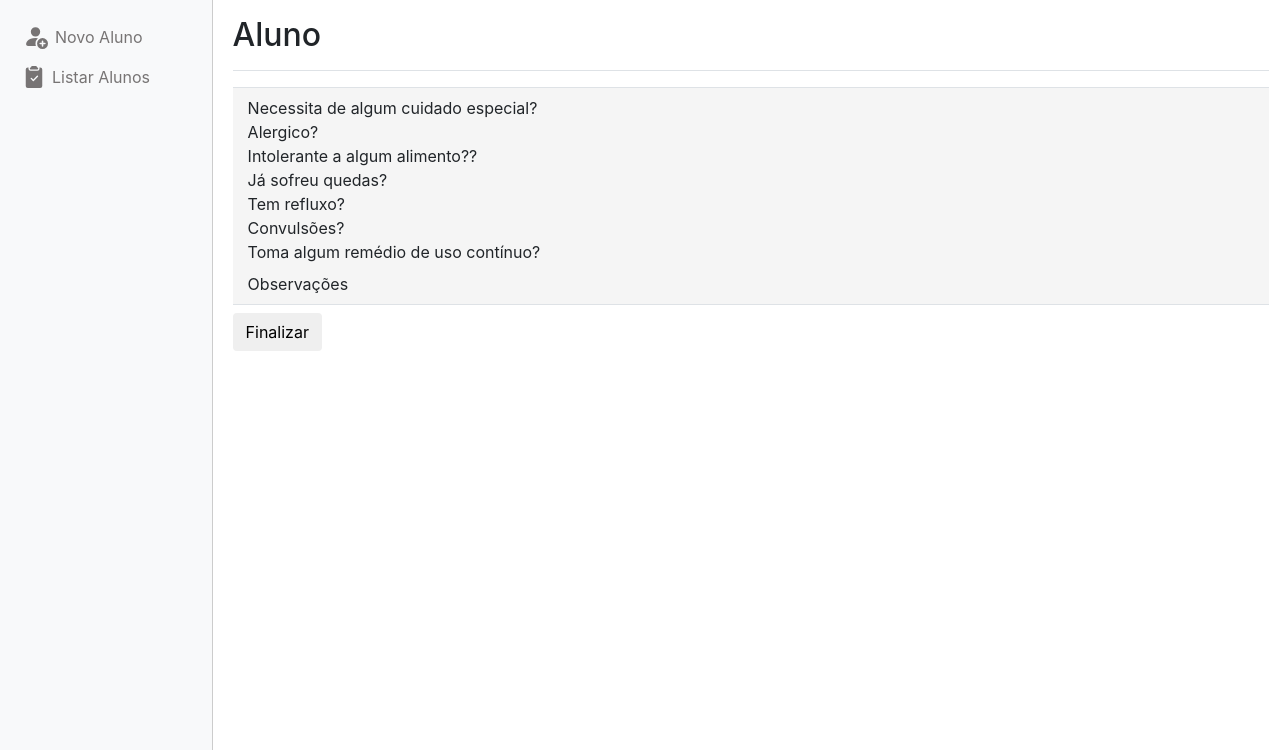
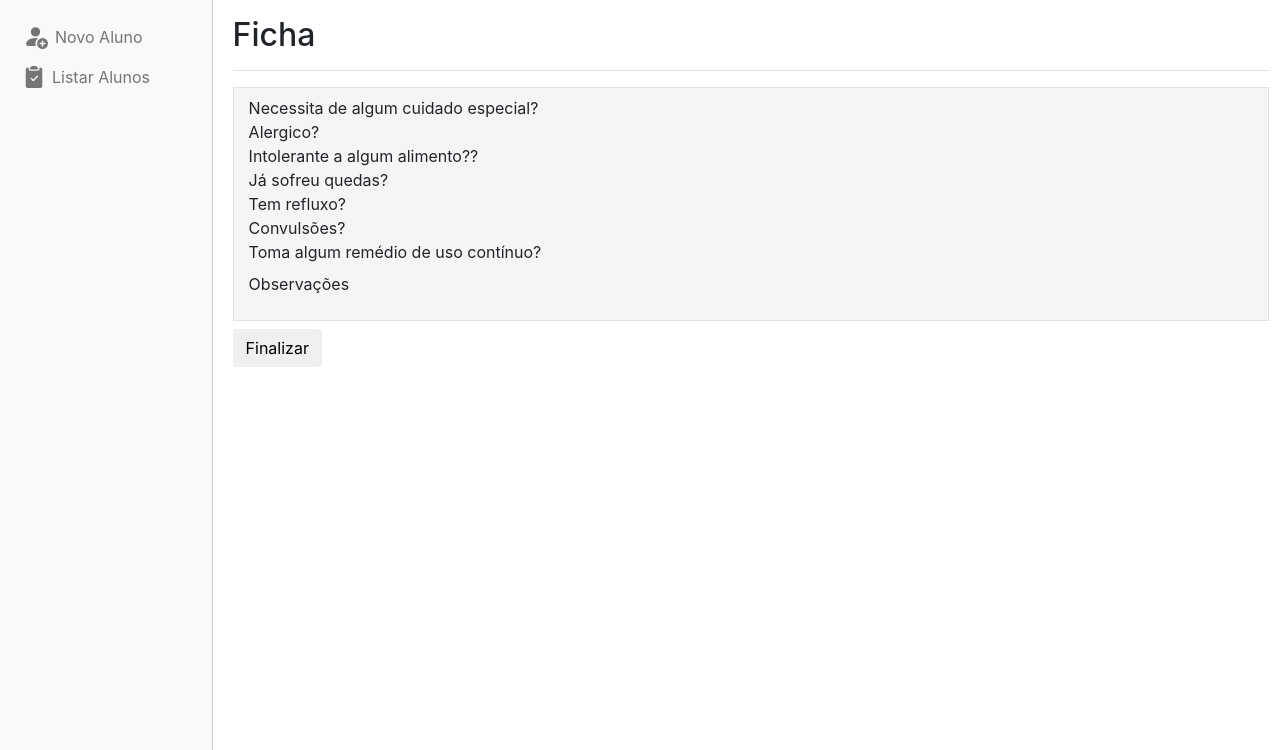
Before and after one commit to siconeli/Dinossauros, a Django app: template apps/ficha/templates/ficha/ficha_wizard_create.html in a window 1280 px wide. Shown: the part 50-800 px from the top of the page. Run offline with Django 5.2, Linux system fonts and the light colour scheme; the template is opened without the code that fills it: values that come from a table or form of the project are taken from there, others are empty; some libraries are stand-ins or nearby versions.

Commit message:
update layout

```diff
--- a/apps/aluno/templates/aluno/aluno_wizard_create.html
+++ b/apps/aluno/templates/aluno/aluno_wizard_create.html
@@ -15,7 +15,7 @@
         <form  method="post" novalidate> <!--Colocar o novalidate para a mensagem de erro aparecer em baixo do input no template-->
             {% csrf_token %}
             {{ wizard.management_form }}
-            <div class="container-fluid py-2 border-top border-bottom mb-2" style="background-color: whitesmoke;">
+            <div class="container-fluid py-2 border mb-2" style="background-color: whitesmoke;">
                 <div class="row mb-3">
                     <div class="col-8">
                         <label for="{{ wizard.form.nome.pk_for_label }}">Nome</label>
--- a/apps/contrato/templates/contrato/contrato_wizard_create.html
+++ b/apps/contrato/templates/contrato/contrato_wizard_create.html
@@ -15,7 +15,7 @@
         <form method="post" novalidate> <!--Colocar o novalidate para a mensagem de erro aparecer em baixo do input no template-->
             {% csrf_token %}
             {{ wizard.management_form }}
-            <div class="container-fluid py-2 border-top border-bottom mb-2" style="background-color: whitesmoke    ;">
+            <div class="container-fluid py-2 border mb-2" style="background-color: whitesmoke    ;">
                 <div class="row mb-3">
                     <div class="col">
                         <label for="{{ wizard.form.valor.id_for_label }}">Valor</label>
--- a/apps/core/templates/core/inicio.html
+++ b/apps/core/templates/core/inicio.html
@@ -46,22 +46,6 @@
     <!-- Sidebar Lateral Fixa -->
     <nav id="sidebar" class="col-md-2 col-lg-2 d-md-block bg-light sidebar position-fixed border-end">
       <div class="position-sticky pt-3">
-          <!-- <ul class="nav flex-column">
-            <li class="nav-item d-flex align-items-center p-2" id="li-menu-lateral">
-              <svg xmlns="http://www.w3.org/2000/svg" style="margin-right: 7px;" width="25 " height="25 " fill="currentColor" viewBox="0 0 16 16">
-                <path d="M12.5 16a3.5 3.5 0 1 0 0-7 3.5 3.5 0 0 0 0 7m.5-5v1h1a.5.5 0 0 1 0 1h-1v1a.5.5 0 0 1-1 0v-1h-1a.5.5 0 0 1 0-1h1v-1a.5.5 0 0 1 1 0m-2-6a3 3 0 1 1-6 0 3 3 0 0 1 6 0"/>
-                <path d="M2 13c0 1 1 1 1 1h5.256A4.5 4.5 0 0 1 8 12.5a4.5 4.5 0 0 1 1.544-3.393Q8.844 9.002 8 9c-5 0-6 3-6 4"/>
-              </svg>
-              <a href="{% url 'cadastro_wizard' %}" style="color: black; text-decoration: none;">Novo Aluno</a>
-            </li>
-            <li class="nav-item d-flex align-items-center custom-hover p-2" id="li-menu-lateral">
-              <svg xmlns="http://www.w3.org/2000/svg" style="margin-right: 7px;" width="22" height="22" fill="currentColor" class="bi bi-clipboard2-check-fill" viewBox="0 0 16 16">
-                <path d="M10 .5a.5.5 0 0 0-.5-.5h-3a.5.5 0 0 0-.5.5.5.5 0 0 1-.5.5.5.5 0 0 0-.5.5V2a.5.5 0 0 0 .5.5h5A.5.5 0 0 0 11 2v-.5a.5.5 0 0 0-.5-.5.5.5 0 0 1-.5-.5"/>
-                <path d="M4.085 1H3.5A1.5 1.5 0 0 0 2 2.5v12A1.5 1.5 0 0 0 3.5 16h9a1.5 1.5 0 0 0 1.5-1.5v-12A1.5 1.5 0 0 0 12.5 1h-.585q.084.236.085.5V2a1.5 1.5 0 0 1-1.5 1.5h-5A1.5 1.5 0 0 1 4 2v-.5q.001-.264.085-.5m6.769 6.854-3 3a.5.5 0 0 1-.708 0l-1.5-1.5a.5.5 0 1 1 .708-.708L7.5 9.793l2.646-2.647a.5.5 0 0 1 .708.708"/>
-              </svg>
-              <a href="{% url 'inicio' %}" style="color: black; text-decoration: none;">Lista Alunos</a>
-            </li>
-          </ul> -->
           <ul class="nav flex-column">
             <li class="nav-item d-flex align-items-center p-2" id="li-menu-lateral" onclick="location.href='{% url 'cadastro_wizard' %}'">
               <svg xmlns="http://www.w3.org/2000/svg" style="margin-right: 7px;" width="25" height="25" fill="currentColor" viewBox="0 0 16 16">
@@ -90,7 +74,9 @@
         <div class="d-flex justify-content-between flex-wrap flex-md-nowrap align-items-center pt-3 pb-2 mb-3 border-bottom">
           <h1 class="h2">Alunos</h1>
         </div>
-        <form method="get" class="mb-4">
+        <div class="container-fluid py-2 border" style="background-color: whitesmoke;">
+
+          <form method="get" class="mb-4 mt-3">
             <div class="input-group">
               <input class="form-control w-25" list="datalistOptions" id="nome_filtro" name="nome_filtro" placeholder="Pesquisar aluno por nome...">
               <datalist id="datalistOptions">
@@ -98,13 +84,14 @@
                   <option value="{{ aluno.nome }}">
                 {% endfor %}
               </datalist>
-            <div class="input-group-append">
-
+              <!-- Btn pesquisar -->
+              <div class="input-group-append me-4">
                 <button type="submit" class="btn" style="background-color: #03a8e8; color: white;"><svg xmlns="http://www.w3.org/2000/svg" width="18" height="18" fill="currentColor" class="bi bi-search" viewBox="0 0 16 16">
                   <path d="M11.742 10.344a6.5 6.5 0 1 0-1.397 1.398h-.001q.044.06.098.115l3.85 3.85a1 1 0 0 0 1.415-1.414l-3.85-3.85a1 1 0 0 0-.115-.1zM12 6.5a5.5 5.5 0 1 1-11 0 5.5 5.5 0 0 1 11 0"/>
                 </svg></button>
               </div>
-            <div class="input-group-append">
+              <!-- Btn limpar -->
+              <div class="input-group-append" style="margin-left: 5px;">
                 <a href="{% url 'inicio' %}"><button class="btn" style="background-color: #03a8e8; color: white;"><svg xmlns="http://www.w3.org/2000/svg" width="18" height="18" fill="currentColor" class="bi bi-arrow-repeat" viewBox="0 0 16 16">
                   <path d="M11.534 7h3.932a.25.25 0 0 1 .192.41l-1.966 2.36a.25.25 0 0 1-.384 0l-1.966-2.36a.25.25 0 0 1 .192-.41m-11 2h3.932a.25.25 0 0 0 .192-.41L2.692 6.23a.25.25 0 0 0-.384 0L.342 8.59A.25.25 0 0 0 .534 9"/>
                   <path fill-rule="evenodd" d="M8 3c-1.552 0-2.94.707-3.857 1.818a.5.5 0 1 1-.771-.636A6.002 6.002 0 0 1 13.917 7H12.9A5 5 0 0 0 8 3M3.1 9a5.002 5.002 0 0 0 8.757 2.182.5.5 0 1 1 .771.636A6.002 6.002 0 0 1 2.083 9z"/>
@@ -170,6 +157,7 @@
               {% endfor %}
             </tbody>
           </table>
+        </div>
       </main>
     {% endblock %}
 
--- a/apps/ficha/templates/ficha/ficha_wizard_create.html
+++ b/apps/ficha/templates/ficha/ficha_wizard_create.html
@@ -5,7 +5,7 @@
 {% block conteudo %}
     <main class="col-md-10 ms-sm-auto col-lg-10">
         <div class="d-flex justify-content-between flex-wrap flex-md-nowrap align-items-center pt-3 pb-2 mb-3 border-bottom">
-            <h1 class="h2">Aluno</h1>
+            <h1 class="h2">Ficha</h1>
         </div>
         {% if form.errors %}
             <div class="alert alert-danger" id="error" role="alert">
@@ -15,7 +15,7 @@
         <form  method="post" novalidate> <!--Colocar o novalidate para a mensagem de erro aparecer em baixo do input no template-->
             {% csrf_token %}
             {{ wizard.management_form }}
-            <div class="container-fluid py-2 border-top border-bottom mb-2" style="background-color: whitesmoke;">
+            <div class="container-fluid py-2 border mb-2" style="background-color: whitesmoke;">
                 <div class="row">
                     <div class="col">
                         {{ wizard.form.cuidado_especial }}
@@ -59,7 +59,7 @@
                         <label class="form-check-label" for="{{ wizard.form.remedio_continuo.id_for_label }}">Toma algum remédio de uso contínuo?</label>
                     </div>
                 </div>
-                <div class="row">
+                <div class="row mb-3">
                     <div class="col">
                         <label class="form-check-label" for="{{ wizard.form.obs.id_for_label }}">Observações</label>
                         {{ wizard.form.obs }}
--- a/apps/responsavel/templates/responsavel/responsavel_wizard_create.html
+++ b/apps/responsavel/templates/responsavel/responsavel_wizard_create.html
@@ -15,7 +15,7 @@
         <form method="post" novalidate> <!--Colocar o novalidate para a mensagem de erro aparecer em baixo do input no template-->
             {% csrf_token %}
             {{ wizard.management_form }}
-            <div class="container-fluid py-2 border-top border-bottom mb-2" style="background-color: whitesmoke;">
+            <div class="container-fluid py-2 border mb-2" style="background-color: whitesmoke;">
                 <div class="row mb-2">
                     <div class="col-8">
                         <label for="{{ wizard.form.nome.id_for_label }}">Nome</label>
```
Lines whose indentation alone changed are shown as unchanged.
